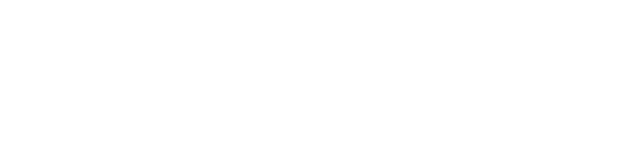
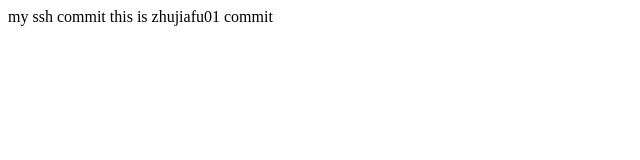
Before and after one commit to zhujiafu01/studybootstrap, a plain HTML site: page start.html in a window 1280 px wide. Shown: the whole page, without its empty margins (0-640 px from the left). Drawn offline with Linux system fonts and the light colour scheme.

Commit message:
zhujiafu01 commit

```diff
--- a/start.html
+++ b/start.html
@@ -6,6 +6,7 @@
     <title>Bootstrap</title>
 </head>
 <body>
-
+    my ssh commit
+    this is zhujiafu01 commit
 </body>
 </html>
```
